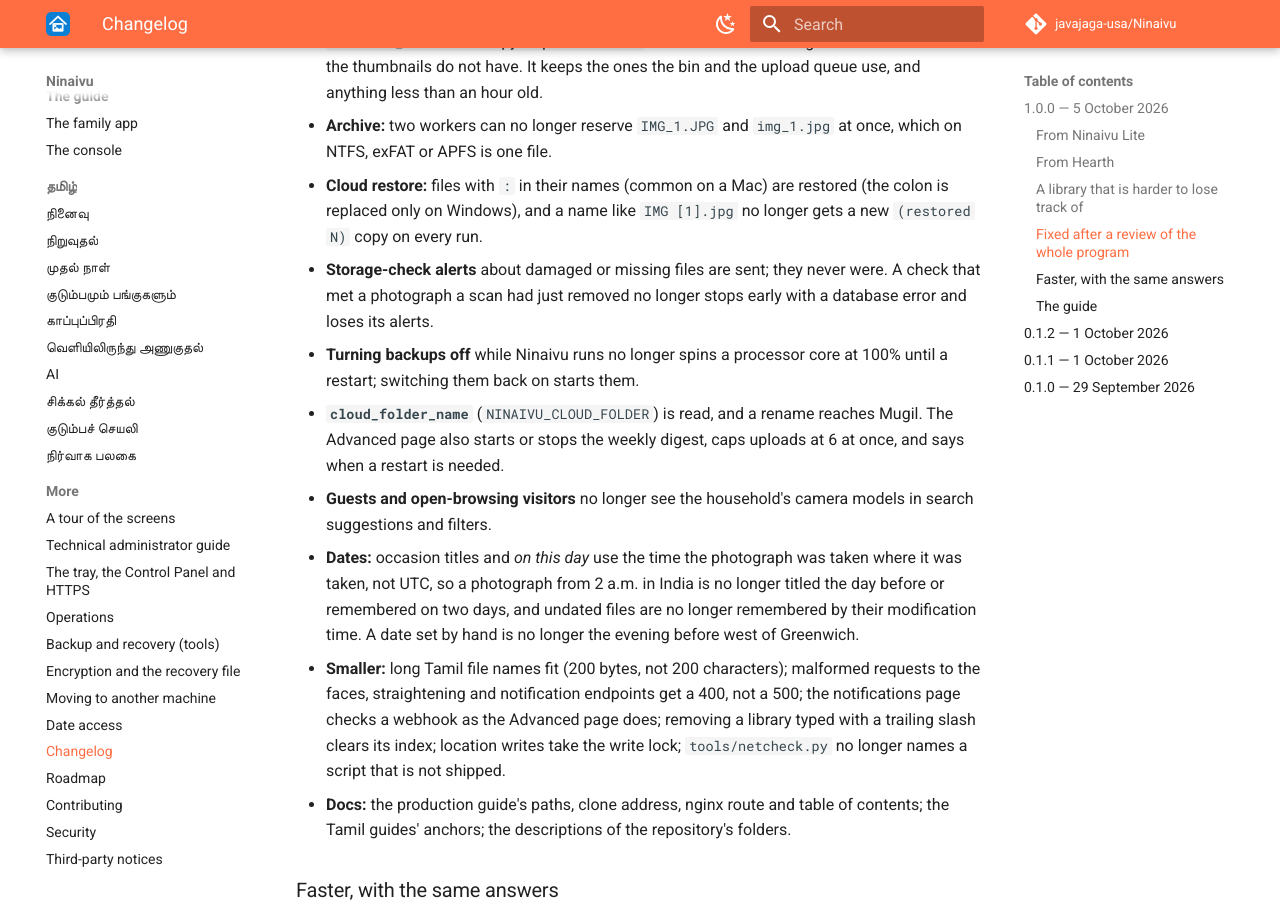
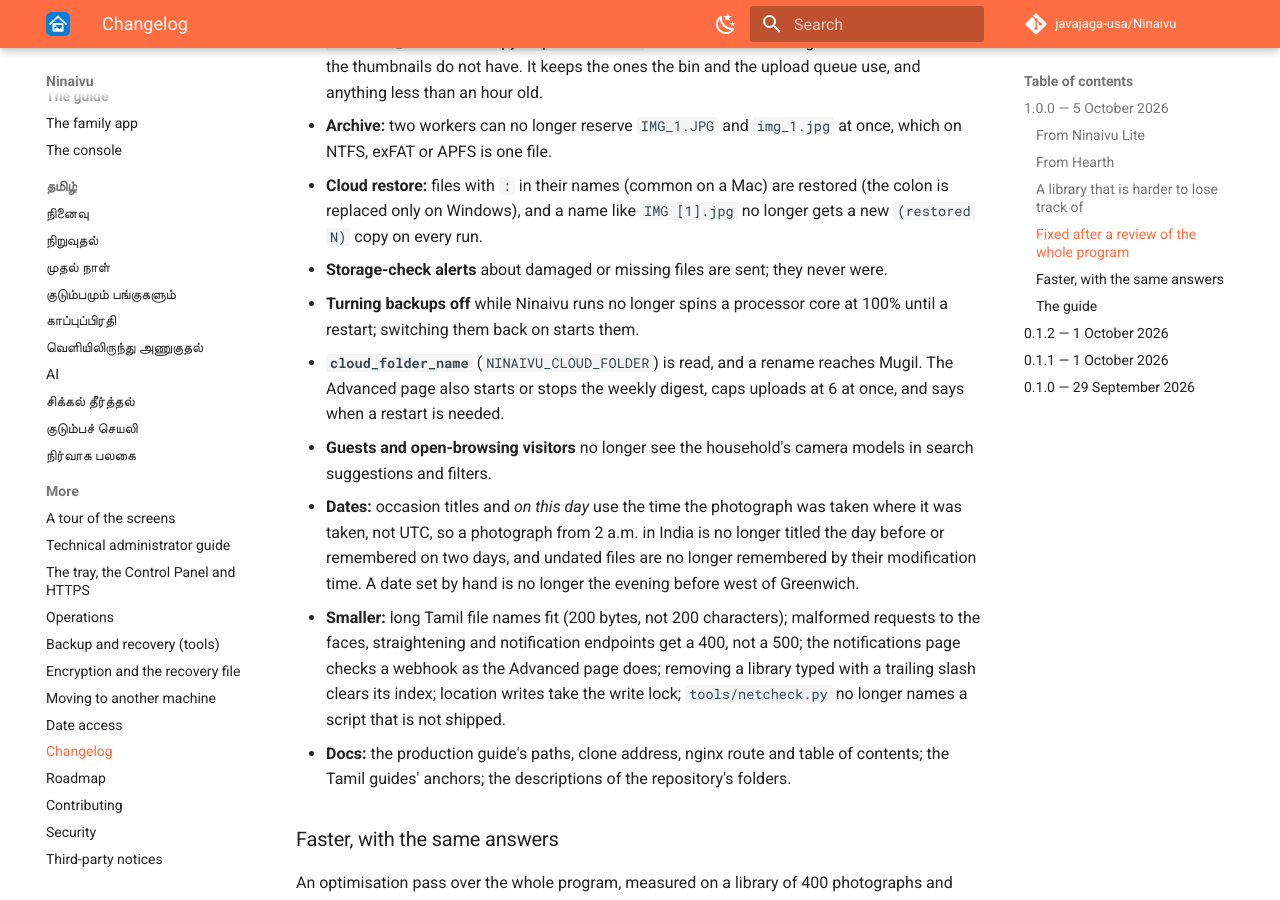
Before and after one commit to javajaga-usa/Ninaivu, an MkDocs documentation site: the page built from docs/CHANGELOG.md, in a window 1280 px wide and 900 px high, scrolled down 4569 px. Built offline with MkDocs 1.6.1 and Material for MkDocs 9.7.7, drawn with Linux system fonts in a browser that asks for light colours; comment, search, counter and statistics services are not loaded.

```diff
--- a/docs/CHANGELOG.md
+++ b/docs/CHANGELOG.md
@@ -205,8 +205,7 @@ change, and no existing file moves.
   restored (the colon is replaced only on Windows), and a name like
   `IMG [1].jpg` no longer gets a new `(restored N)` copy on every run.
 - **Storage-check alerts** about damaged or missing files are sent; they
-  never were. A check that met a photograph a scan had just removed no
-  longer stops early with a database error and loses its alerts.
+  never were.
 - **Turning backups off** while Ninaivu runs no longer spins a processor
   core at 100% until a restart; switching them back on starts them.
 - **`cloud_folder_name`** (`NINAIVU_CLOUD_FOLDER`) is read, and a rename
```
